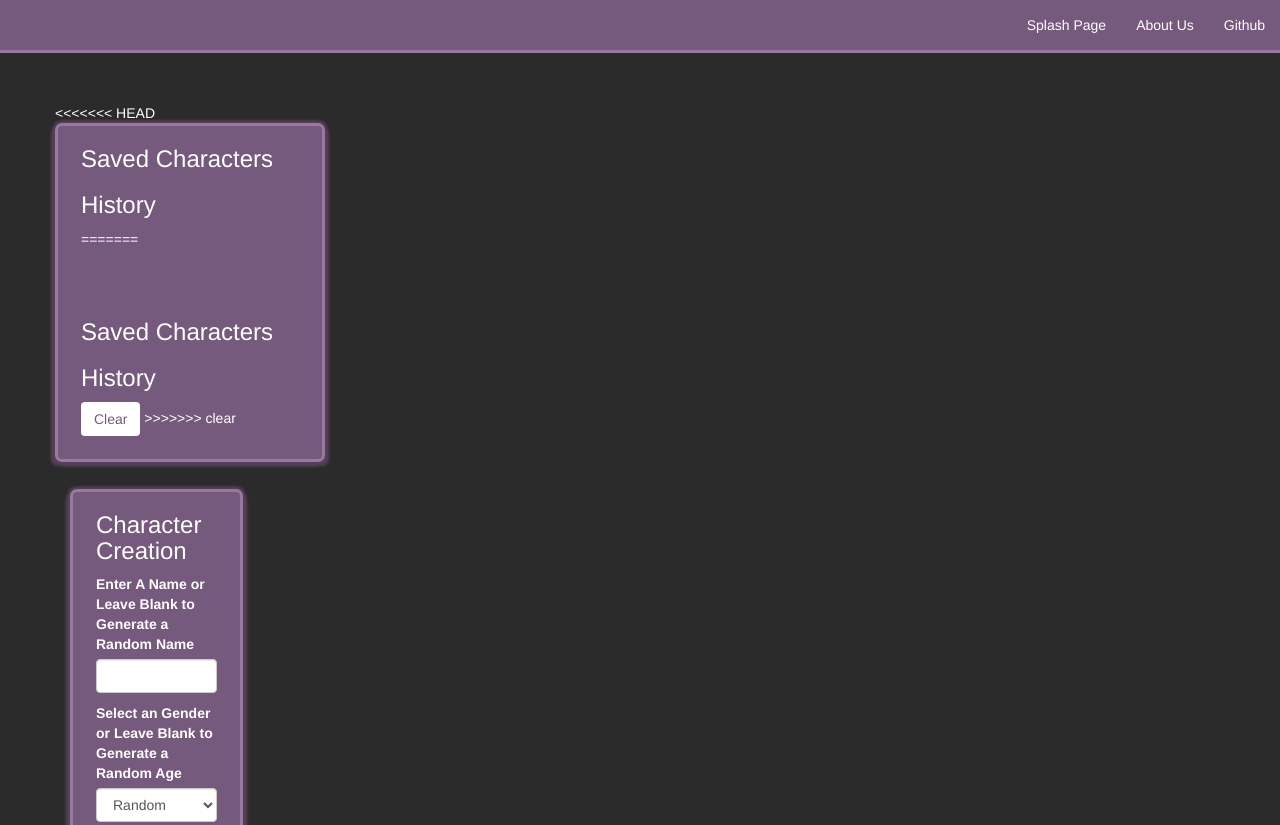
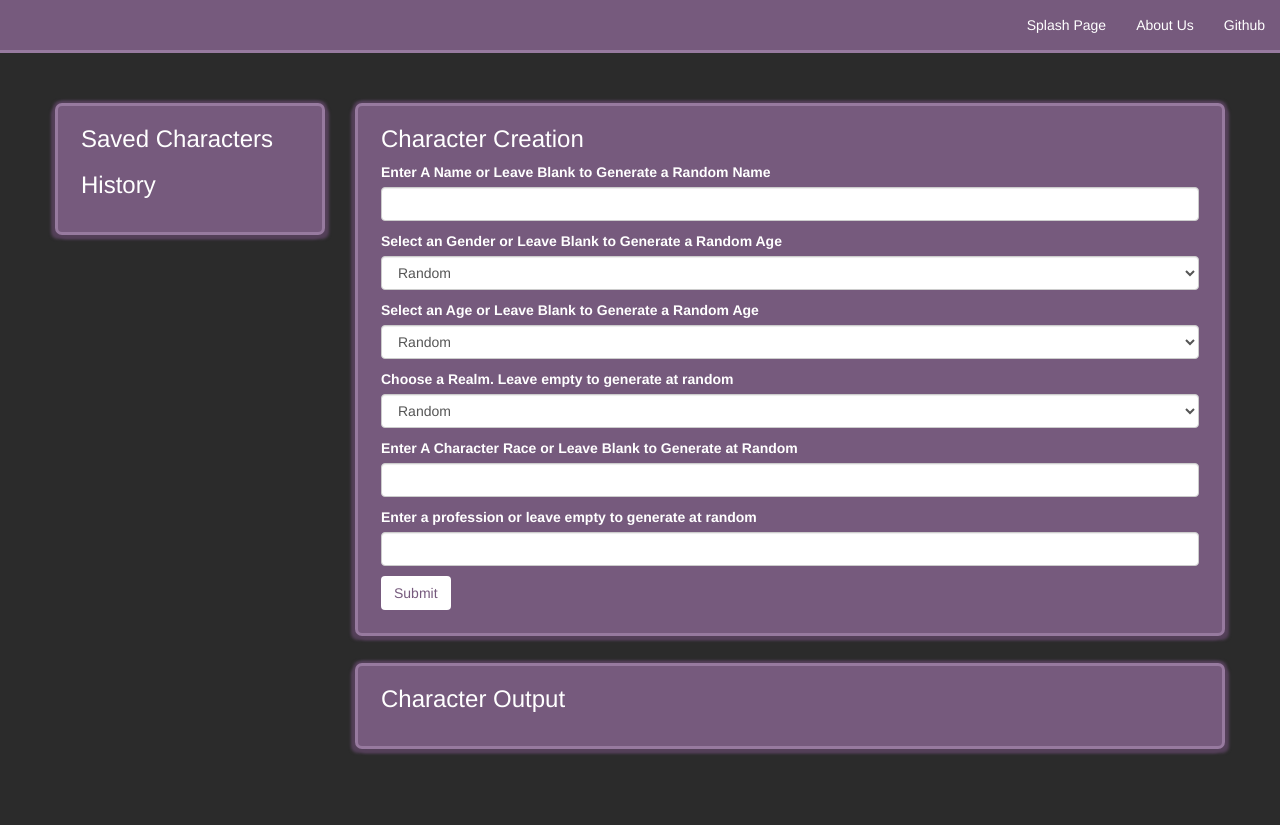
Before and after one commit to danwulff/rpg-character-generator, a plain HTML site: page generator.html in a window 1280 px wide. Shown: the top 825 px of the page. After the commit the page ends 800 px from the top, so only its background shows below. Drawn offline with Linux system fonts and the light colour scheme.

Commit message:
fixed fix

```diff
--- a/generator.html
+++ b/generator.html
@@ -32,17 +32,8 @@
 
       <!-- Character Lists -->
         <div class="col-xs-3">
-<<<<<<< HEAD
+
           <div class="col-xs-12">
-            <h3>Saved Characters</h3>
-            <ul id="savedList">
-            </ul>
-            <h3>History</h3>
-            <ul id="historyList">
-            </ul>
-            <button type="button" class="btn" id="clearHistory">Clear</button>
-=======
-          <div class="container">
           <h3>Saved Characters</h3>
           <ul id="savedList">
           </ul>
@@ -51,7 +42,6 @@
           <ul id="historyList">
           </ul>
           <button type="button" class="btn" id="clearHistory">Clear</button>
->>>>>>> clear
           </div>
         </div>
         <!-- End: Character Lists -->
```
